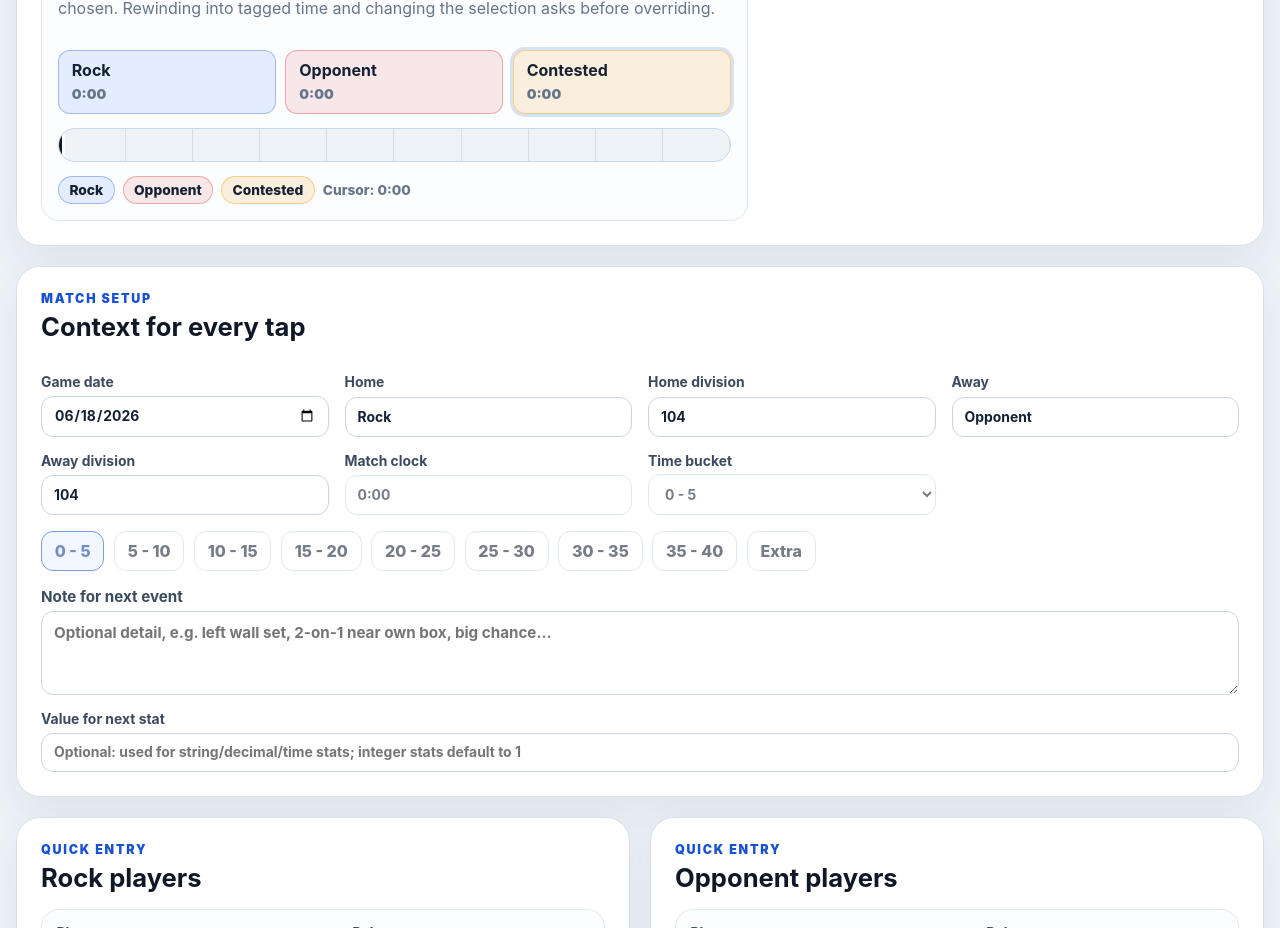
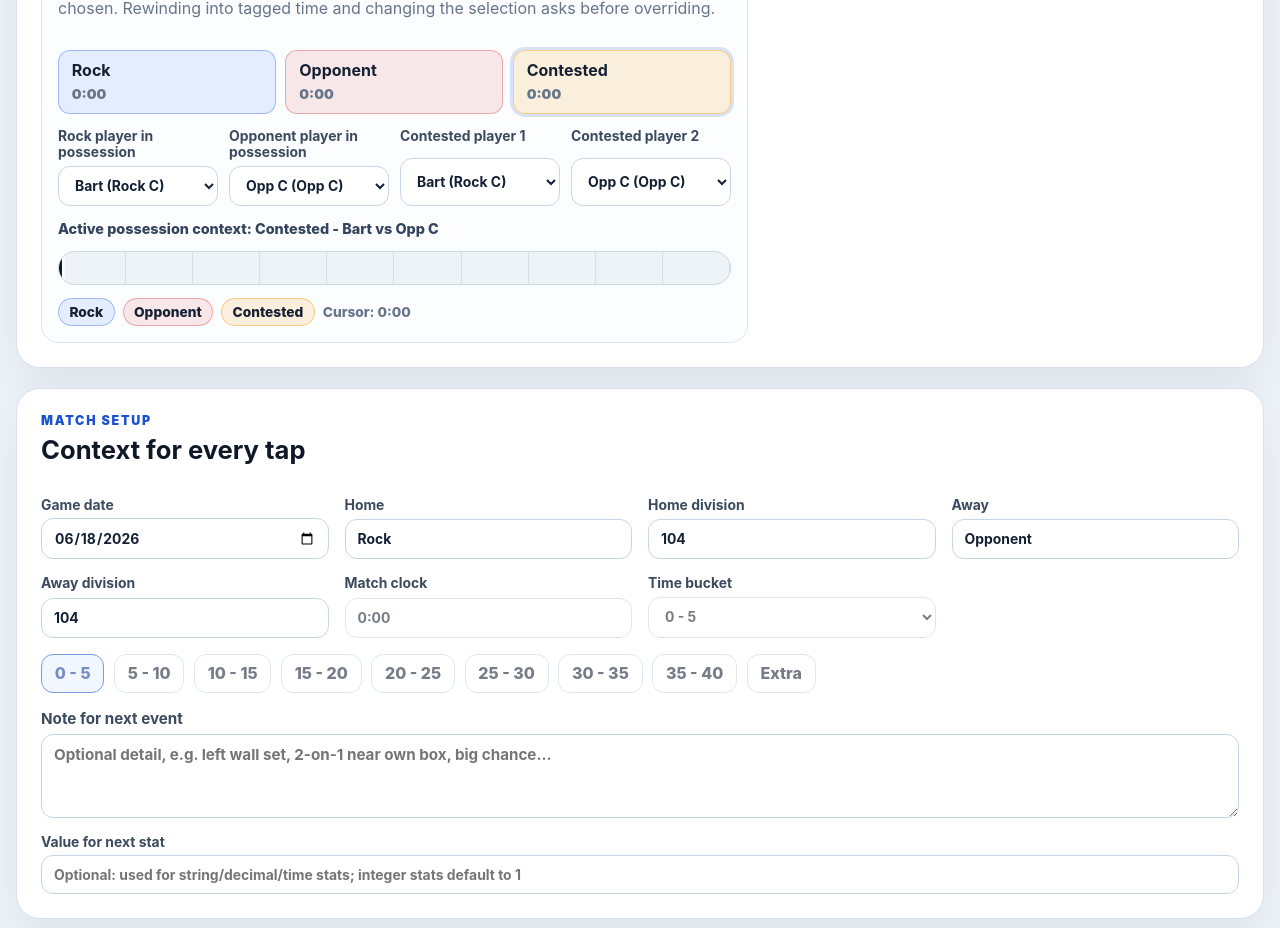
Before and after one commit to stawickibart/ps-stats, a React (Vite) app: page / in a window 1280 px wide. Shown: the part 1180-2108 px from the top of the page. Built offline with nearby package versions, Linux system fonts and the light colour scheme.

Commit message:
Require player context for possession tracking
Co-authored-by: stawickibart <stawickibart@users.noreply.github.com>

```diff
--- a/src/App.tsx
+++ b/src/App.tsx
@@ -43,6 +43,7 @@ type MatchState = {
   statDefinitions: StatDefinition[];
   plays: PlayDefinition[];
   activePossession: PossessionOwner;
+  possessionSelection: PossessionSelection;
   possessionSegments: PossessionSegment[];
   knowledgeBase: KnowledgeBase;
   players: PlayerSlot[];
@@ -52,6 +53,13 @@ type MatchState = {
 const STORAGE_KEY = "power-soccer-stat-rater-v1";
 type AppPage = "tracker" | "settings" | "knowledge";
 type StatTotals = Record<string, number>;
+
+type PossessionSelection = {
+  homePlayerId: string;
+  awayPlayerId: string;
+  contestedPlayerOneId: string;
+  contestedPlayerTwoId: string;
+};
 
 type RatingScores = {
   attack: number;
@@ -129,6 +137,18 @@ const emptyKnowledgeBase: KnowledgeBase = {
   games: [],
 };
 
+function defaultPossessionSelection(players: PlayerSlot[]): PossessionSelection {
+  const homePlayer = players.find((player) => player.team === "home") ?? players[0];
+  const awayPlayer = players.find((player) => player.team === "away") ?? players.find((player) => player.id !== homePlayer?.id);
+
+  return {
+    homePlayerId: homePlayer?.id ?? "",
+    awayPlayerId: awayPlayer?.id ?? "",
+    contestedPlayerOneId: homePlayer?.id ?? "",
+    contestedPlayerTwoId: awayPlayer?.id ?? "",
+  };
+}
+
 const initialState: MatchState = {
   homeTeam: "Rock",
   awayTeam: "Opponent",
@@ -143,6 +163,7 @@ const initialState: MatchState = {
   statDefinitions: STAT_DEFINITIONS,
   plays: DEFAULT_PLAYS,
   activePossession: "contested",
+  possessionSelection: defaultPossessionSelection(DEFAULT_PLAYERS),
   possessionSegments: [],
   knowledgeBase: emptyKnowledgeBase,
   players: DEFAULT_PLAYERS,
@@ -190,7 +211,63 @@ function normalizePossessionSegments(segments?: PossessionSegment[]) {
       ...segment,
       id: segment.id || `possession-${index}`,
       owner: segment.owner ?? "contested",
+      participantPlayerIds: segment.participantPlayerIds ?? [],
+      participantPlayerNames: segment.participantPlayerNames ?? [],
     }));
+}
+
+function normalizePossessionSelection(selection: PossessionSelection | undefined, players: PlayerSlot[]) {
+  return {
+    ...defaultPossessionSelection(players),
+    ...(selection ?? {}),
+  };
+}
+
+function selectedPossessionPlayerIds(owner: PossessionOwner, selection: PossessionSelection) {
+  if (owner === "home") {
+    return selection.homePlayerId ? [selection.homePlayerId] : [];
+  }
+
+  if (owner === "away") {
+    return selection.awayPlayerId ? [selection.awayPlayerId] : [];
+  }
+
+  return [selection.contestedPlayerOneId, selection.contestedPlayerTwoId].filter(Boolean);
+}
+
+function participantKey(owner: PossessionOwner, selection: PossessionSelection) {
+  const ids = selectedPossessionPlayerIds(owner, selection);
+  return owner === "contested" ? ids.slice().sort().join("|") : ids.join("|");
+}
+
+function resolvePossessionParticipants(
+  owner: PossessionOwner,
+  selection: PossessionSelection,
+  players: PlayerSlot[],
+) {
+  const ids = selectedPossessionPlayerIds(owner, selection);
+  if (owner === "contested" && new Set(ids).size !== 2) {
+    return undefined;
+  }
+  if (owner !== "contested" && ids.length !== 1) {
+    return undefined;
+  }
+
+  const selectedPlayers = ids
+    .map((id) => players.find((player) => player.id === id))
+    .filter((player): player is PlayerSlot => Boolean(player));
+
+  if (selectedPlayers.length !== ids.length) {
+    return undefined;
+  }
+
+  return {
+    ids: owner === "contested" ? selectedPlayers.map((player) => player.id).sort() : selectedPlayers.map((player) => player.id),
+    names:
+      owner === "contested"
+        ? selectedPlayers.map((player) => player.name || player.role).sort()
+        : selectedPlayers.map((player) => player.name || player.role),
+  };
 }
 
 function normalizeId(value: string) {
@@ -475,6 +552,7 @@ function mergePossessionInterval(
   startSeconds: number,
   endSeconds: number,
   owner: PossessionOwner,
+  participants: { ids: string[]; names: string[] },
 ) {
   const start = Math.max(0, Math.min(startSeconds, endSeconds));
   const end = Math.max(startSeconds, endSeconds);
@@ -501,6 +579,8 @@ function mergePossessionInterval(
   nextSegments.push({
     id: createEventId(),
     owner,
+    participantPlayerIds: participants.ids,
+    participantPlayerNames: participants.names,
     startSeconds: start,
     endSeconds: end,
   });
@@ -510,7 +590,14 @@ function mergePossessionInterval(
     .sort((a, b) => a.startSeconds - b.startSeconds)
     .reduce<PossessionSegment[]>((merged, segment) => {
       const previous = merged.at(-1);
-      if (previous && previous.owner === segment.owner && segment.startSeconds - previous.endSeconds <= 0.1) {
+      const sameParticipants =
+        previous?.participantPlayerIds.join("|") === segment.participantPlayerIds.join("|");
+      if (
+        previous &&
+        previous.owner === segment.owner &&
+        sameParticipants &&
+        segment.startSeconds - previous.endSeconds <= 0.1
+      ) {
         previous.endSeconds = Math.max(previous.endSeconds, segment.endSeconds);
         return merged;
       }
@@ -532,6 +619,7 @@ function readStoredState(): MatchState {
     }
 
     const parsed = JSON.parse(raw) as MatchState;
+    const players = parsed.players?.length ? parsed.players : initialState.players;
     return {
       ...initialState,
       ...parsed,
@@ -546,9 +634,10 @@ function readStoredState(): MatchState {
       statDefinitions: normalizeStats(parsed.statDefinitions),
       plays: normalizePlays(parsed.plays),
       activePossession: parsed.activePossession ?? "contested",
+      possessionSelection: normalizePossessionSelection(parsed.possessionSelection, players),
       possessionSegments: normalizePossessionSegments(parsed.possessionSegments),
       knowledgeBase: normalizeKnowledgeBase(parsed.knowledgeBase),
-      players: parsed.players?.length ? parsed.players : initialState.players,
+      players,
       events: parsed.events ?? [],
     };
   } catch {
@@ -613,12 +702,23 @@ function App() {
 
     setMatch((current) => ({
       ...current,
-      possessionSegments: mergePossessionInterval(
-        current.possessionSegments,
-        previousSeconds,
-        currentVideoSeconds,
-        current.activePossession,
-      ),
+      possessionSegments: (() => {
+        const participants = resolvePossessionParticipants(
+          current.activePossession,
+          current.possessionSelection,
+          current.players,
+        );
+        if (!participants) {
+          return current.possessionSegments;
+        }
+        return mergePossessionInterval(
+          current.possessionSegments,
+          previousSeconds,
+          currentVideoSeconds,
+          current.activePossession,
+          participants,
+        );
+      })(),
     }));
   }, [currentVideoSeconds]);
 
@@ -867,10 +967,24 @@ function App() {
   };
 
   const selectPossession = (owner: PossessionOwner) => {
+    const participants = resolvePossessionParticipants(owner, match.possessionSelection, match.players);
+    if (!participants) {
+      window.alert(
+        owner === "contested"
+          ? "Select two different players contesting possession before tracking contested possession."
+          : "Select the player in possession before tracking possession.",
+      );
+      return;
+    }
+
     const willOverrideFuture = match.possessionSegments.some(
       (segment) => segment.endSeconds > currentVideoSeconds + 0.1,
     );
-    const shouldTrimFuture = willOverrideFuture && owner !== match.activePossession;
+    const shouldTrimFuture =
+      willOverrideFuture &&
+      (owner !== match.activePossession ||
+        participantKey(owner, match.possessionSelection) !==
+          participantKey(match.activePossession, match.possessionSelection));
 
     if (shouldTrimFuture) {
       const confirmed = window.confirm(
@@ -885,6 +999,37 @@ function App() {
       ...current,
       activePossession: owner,
       possessionSegments: shouldTrimFuture
+        ? trimPossessionSegmentsAfter(current.possessionSegments, currentVideoSeconds)
+        : current.possessionSegments,
+    }));
+    previousPossessionVideoSeconds.current = currentVideoSeconds;
+  };
+
+  const updatePossessionSelection = (patch: Partial<PossessionSelection>) => {
+    const nextSelection = {
+      ...match.possessionSelection,
+      ...patch,
+    };
+    const selectionChangedForActiveOwner =
+      participantKey(match.activePossession, nextSelection) !==
+      participantKey(match.activePossession, match.possessionSelection);
+    const willOverrideFuture =
+      selectionChangedForActiveOwner &&
+      match.possessionSegments.some((segment) => segment.endSeconds > currentVideoSeconds + 0.1);
+
+    if (willOverrideFuture) {
+      const confirmed = window.confirm(
+        "Changing the selected possession player here will remove possession tags after this video timestamp and replace them as playback continues. Is that correct?",
+      );
+      if (!confirmed) {
+        return;
+      }
+    }
+
+    setMatch((current) => ({
+      ...current,
+      possessionSelection: nextSelection,
+      possessionSegments: willOverrideFuture
         ? trimPossessionSegmentsAfter(current.possessionSegments, currentVideoSeconds)
         : current.possessionSegments,
     }));
@@ -1163,8 +1308,11 @@ function App() {
               durationSeconds={currentVideoDuration}
               homeTeam={match.homeTeam}
               awayTeam={match.awayTeam}
+              players={match.players}
+              selection={match.possessionSelection}
               segments={match.possessionSegments}
               onSelect={selectPossession}
+              onSelectionChange={updatePossessionSelection}
             />
           </div>
 
@@ -1640,8 +1788,11 @@ type PossessionTrackerProps = {
   durationSeconds: number;
   homeTeam: string;
   awayTeam: string;
+  players: PlayerSlot[];
+  selection: PossessionSelection;
   segments: PossessionSegment[];
   onSelect: (owner: PossessionOwner) => void;
+  onSelectionChange: (patch: Partial<PossessionSelection>) => void;
 };
 
 function possessionLabel(owner: PossessionOwner, homeTeam: string, awayTeam: string) {
@@ -1660,8 +1811,11 @@ function PossessionTracker({
   durationSeconds,
   homeTeam,
   awayTeam,
+  players,
+  selection,
   segments,
   onSelect,
+  onSelectionChange,
 }: PossessionTrackerProps) {
   const timelineDuration = Math.max(
     durationSeconds,
@@ -1676,6 +1830,10 @@ function PossessionTracker({
     },
     { home: 0, away: 0, contested: 0 },
   );
+  const homePlayers = players.filter((player) => player.team === "home");
+  const awayPlayers = players.filter((player) => player.team === "away");
+  const allPlayers = players;
+  const selectedParticipants = resolvePossessionParticipants(activePossession, selection, players);
 
   return (
     <section className="possession-panel" aria-labelledby="possession-title">
@@ -1704,6 +1862,70 @@ function PossessionTracker({
           </button>
         ))}
       </div>
+      <div className="possession-player-grid">
+        <label>
+          {homeTeam} player in possession
+          <select
+            value={selection.homePlayerId}
+            onChange={(event) => onSelectionChange({ homePlayerId: event.target.value })}
+            required
+          >
+            {homePlayers.map((player) => (
+              <option value={player.id} key={player.id}>
+                {player.name} ({player.role})
+              </option>
+            ))}
+          </select>
+        </label>
+        <label>
+          {awayTeam} player in possession
+          <select
+            value={selection.awayPlayerId}
+            onChange={(event) => onSelectionChange({ awayPlayerId: event.target.value })}
+            required
+          >
+            {awayPlayers.map((player) => (
+              <option value={player.id} key={player.id}>
+                {player.name} ({player.role})
+              </option>
+            ))}
+          </select>
+        </label>
+        <label>
+          Contested player 1
+          <select
+            value={selection.contestedPlayerOneId}
+            onChange={(event) => onSelectionChange({ contestedPlayerOneId: event.target.value })}
+            required
+          >
+            {allPlayers.map((player) => (
+              <option value={player.id} key={player.id}>
+                {player.name} ({player.role})
+              </option>
+            ))}
+          </select>
+        </label>
+        <label>
+          Contested player 2
+          <select
+            value={selection.contestedPlayerTwoId}
+            onChange={(event) => onSelectionChange({ contestedPlayerTwoId: event.target.value })}
+            required
+          >
+            {allPlayers.map((player) => (
+              <option value={player.id} key={player.id}>
+                {player.name} ({player.role})
+              </option>
+            ))}
+          </select>
+        </label>
+      </div>
+      <p className={selectedParticipants ? "possession-context" : "possession-context warning"}>
+        Active possession context:{" "}
+        {selectedParticipants
+          ? `${possessionLabel(activePossession, homeTeam, awayTeam)} - ${selectedParticipants.names.join(" vs ")}`
+          : "Select the required player context before playing/tagging possession."}
+      </p>
       <div className="possession-timeline" aria-label="Possession timeline">
         {segments.map((segment) => (
           <div
@@ -1711,7 +1933,7 @@ function PossessionTracker({
             key={segment.id}
             title={`${possessionLabel(segment.owner, homeTeam, awayTeam)} ${formatClock(
               segment.startSeconds,
-            )}-${formatClock(segment.endSeconds)}`}
+            )}-${formatClock(segment.endSeconds)} ${segment.participantPlayerNames.join(" vs ")}`}
             style={{
               left: `${(segment.startSeconds / timelineDuration) * 100}%`,
               width: `${((segment.endSeconds - segment.startSeconds) / timelineDuration) * 100}%`,
--- a/src/stats.ts
+++ b/src/stats.ts
@@ -41,6 +41,8 @@ export type PlayDefinition = {
 export type PossessionSegment = {
   id: string;
   owner: PossessionOwner;
+  participantPlayerIds: string[];
+  participantPlayerNames: string[];
   startSeconds: number;
   endSeconds: number;
 };
--- a/src/styles.css
+++ b/src/styles.css
@@ -366,6 +366,23 @@ td:first-child {
   display: grid;
   grid-template-columns: repeat(3, minmax(0, 1fr));
   gap: 0.6rem;
+}
+
+.possession-player-grid {
+  display: grid;
+  grid-template-columns: repeat(4, minmax(0, 1fr));
+  gap: 0.7rem;
+}
+
+.possession-context {
+  color: #33445d;
+  font-size: 0.9rem;
+  font-weight: 800;
+  margin-bottom: 0;
+}
+
+.possession-context.warning {
+  color: var(--danger);
 }
 
 .possession-button {
@@ -1036,6 +1053,7 @@ td:first-child {
 
   .player-fields,
   .possession-buttons,
+  .possession-player-grid,
   .set-piece-controls,
   .sync-grid,
   .boundary-actions,
```
Also changed, not shown: 1 other file (tests, documents, lock files or other folders).
